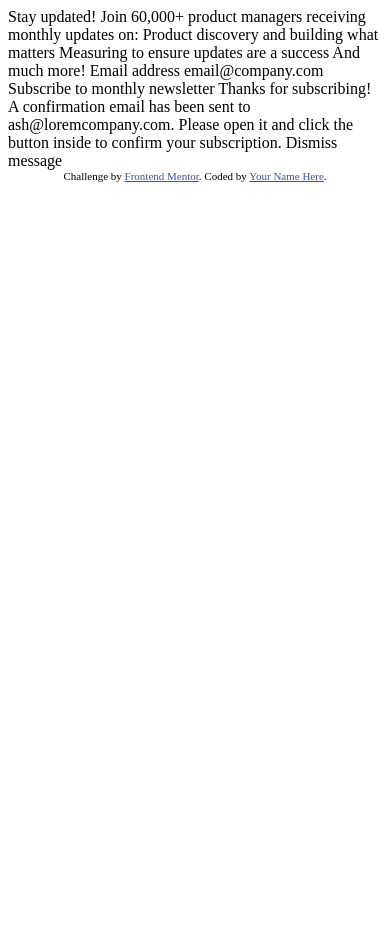
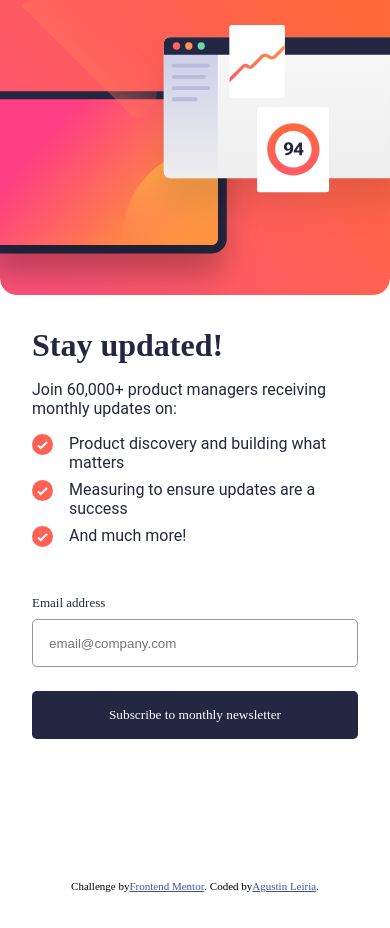
Before and after one commit to zzdevs/newsletter-sign-up, a plain HTML site: page index.html in a window 390 px wide. Before the commit the page ends 844 px from the top, so only its background shows below. Drawn offline with Linux system fonts and the light colour scheme; a web font is replaced by a local one.

Commit message:
mobile design apply. active states left

```diff
--- a/index.html
+++ b/index.html
@@ -30,27 +30,69 @@
   </head>
   <body>
     <!-- Sign-up form start -->
+    <main>
+      <div class="container">
+        <img
+          src="./assets/images/illustration-sign-up-mobile.svg"
+          alt="illustration-sign-up-mobile"
+          class="illustrationMobile"
+        />
+        <img
+          src="./assets/images/illustration-sign-up-desktop.svg"
+          alt="illustration-sign-up-desktop"
+          class="illustrationDesktop"
+        />
 
-    Stay updated! Join 60,000+ product managers receiving monthly updates on:
-    Product discovery and building what matters Measuring to ensure updates are
-    a success And much more! Email address email@company.com Subscribe to
-    monthly newsletter
+        <div class="formContainer">
+          <h1>Stay updated!</h1>
+          <p>Join 60,000+ product managers receiving monthly updates on:</p>
+          <ul>
+            <li>
+              <img src="./assets/images/icon-list.svg" alt="icon-list" />Product
+              discovery and building what matters
+            </li>
+            <li>
+              <img
+                src="./assets/images/icon-list.svg"
+                alt="icon-list"
+              />Measuring to ensure updates are a success
+            </li>
+            <li>
+              <img src="./assets/images/icon-list.svg" alt="icon-list" />And
+              much more!
+            </li>
+          </ul>
+          <form action="submit">
+            <label for="email">Email address</label>
+            <input type="text" placeholder="email@company.com" id="email" />
+            <button type="submit">Subscribe to monthly newsletter</button>
+          </form>
+        </div>
+      </div>
 
       <!-- Sign-up form end -->
 
       <!-- Success message start -->
 
-    Thanks for subscribing! A confirmation email has been sent to
-    ash@loremcompany.com. Please open it and click the button inside to confirm
-    your subscription. Dismiss message
+      <div class="success">
+        <h2>Thanks for subscribing!</h2>
+        <p>
+          A confirmation email has been sent to ash@loremcompany.com. Please
+          open it and click the button inside to confirm your subscription.
+        </p>
+        <button>Dismiss message</button>
+      </div>
 
       <!-- Success message end -->
+    </main>
 
+    <footer>
       <div class="attribution">
         Challenge by
         <a href="https://www.frontendmentor.io?ref=challenge" target="_blank"
           >Frontend Mentor</a
-      >. Coded by <a href="#">Your Name Here</a>.
+        >. Coded by <a href="#">Agustin Leiria</a>.
       </div>
+    </footer>
   </body>
 </html>
--- a/styles.css
+++ b/styles.css
@@ -0,0 +1,124 @@
+/* roboto-latin-400-normal */
+@font-face {
+  font-family: 'Roboto';
+  font-style: normal;
+  font-display: swap;
+  font-weight: 400;
+  src: url(https://cdn.jsdelivr.net/fontsource/fonts/roboto@latest/latin-400-normal.woff2)
+      format('woff2'),
+    url(https://cdn.jsdelivr.net/fontsource/fonts/roboto@latest/latin-400-normal.woff)
+      format('woff');
+  unicode-range: U+0000-00FF, U+0131, U+0152-0153, U+02BB-02BC, U+02C6, U+02DA,
+    U+02DC, U+0304, U+0308, U+0329, U+2000-206F, U+2074, U+20AC, U+2122, U+2191,
+    U+2193, U+2212, U+2215, U+FEFF, U+FFFD;
+}
+
+/* roboto-latin-700-normal */
+@font-face {
+  font-family: 'Roboto Bold';
+  font-style: normal;
+  font-display: swap;
+  font-weight: 700;
+  src: url(https://cdn.jsdelivr.net/fontsource/fonts/roboto@latest/latin-700-normal.woff2)
+      format('woff2'),
+    url(https://cdn.jsdelivr.net/fontsource/fonts/roboto@latest/latin-700-normal.woff)
+      format('woff');
+  unicode-range: U+0000-00FF, U+0131, U+0152-0153, U+02BB-02BC, U+02C6, U+02DA,
+    U+02DC, U+0304, U+0308, U+0329, U+2000-206F, U+2074, U+20AC, U+2122, U+2191,
+    U+2193, U+2212, U+2215, U+FEFF, U+FFFD;
+}
+
+* {
+  padding: 0;
+  margin: 0;
+  box-sizing: border-box;
+}
+
+html {
+  font-size: 16px;
+}
+
+body {
+  min-height: 100dvh;
+  display: grid;
+  grid-template-rows: 100vh 10vh;
+}
+
+.container {
+  width: 100%;
+  color: hsl(234, 29%, 20%);
+  font-family: 'Roboto';
+  display: flex;
+  flex-direction: column;
+  cursor: default;
+}
+.container h1 {
+  font-family: 'Roboto Bold';
+}
+
+.illustrationMobile {
+  width: 100%;
+  height: auto;
+  object-fit: contain;
+}
+
+.formContainer {
+  padding: 2rem;
+  display: flex;
+  flex-direction: column;
+  gap: 1rem;
+}
+
+.formContainer ul {
+  display: flex;
+  flex-direction: column;
+  gap: 0.5rem;
+  list-style: none;
+}
+.formContainer ul li {
+  display: flex;
+  gap: 1rem;
+  align-items: flex-start;
+}
+
+.formContainer form {
+  display: flex;
+  flex-direction: column;
+  gap: 0.5rem;
+  padding: 2rem 0;
+}
+.formContainer form label {
+  font-size: small;
+  font-family: 'Roboto Bold';
+}
+.formContainer form input {
+  height: 3rem;
+  padding: 0 1rem;
+  border: 1px solid hsl(231, 7%, 60%);
+  border-radius: 0.3rem;
+  outline: none;
+}
+.formContainer form button {
+  margin: 1rem 0;
+  height: 3rem;
+  border: none;
+  border-radius: 0.3rem;
+  font-family: 'Roboto Bold';
+  background-color: hsl(234, 29%, 20%);
+  color: white;
+  cursor: pointer;
+}
+
+.illustrationDesktop {
+  display: none;
+}
+.success {
+  display: none;
+}
+
+.attribution {
+  height: 100%;
+  display: flex;
+  align-items: center;
+  justify-content: center;
+}
```
Lines whose indentation alone changed are shown as unchanged.
